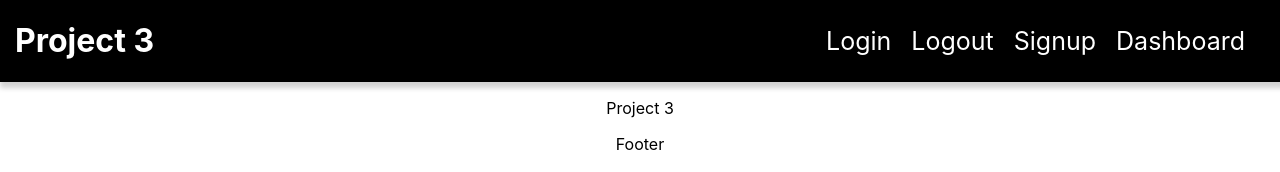
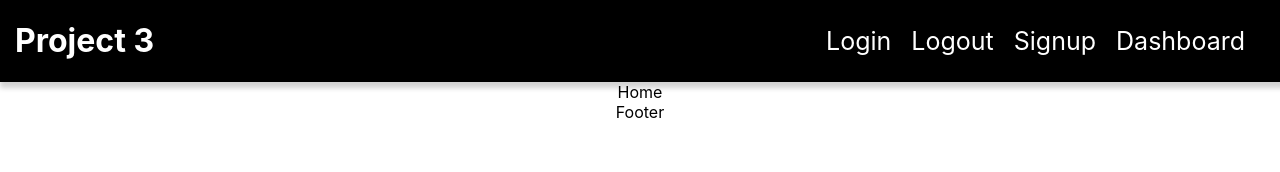
Before and after one commit to alyssak37/project3-client, a JavaScript app: page / in a window 1280 px wide. Shown: the top 172 px of the page. Built offline with nearby package versions, Linux system fonts and the light colour scheme; the HTML template or start-up script is replaced by a standard one.

Commit message:
adds basic CSR

```diff
--- a/src/App.js
+++ b/src/App.js
@@ -2,12 +2,38 @@
 import Header from './components/Header';
 import Footer from './components/Footer';
 import './App.css';
+import Home from './pages/Home';
+import Dashboard from './pages/Dashboard';
+import Signup from './pages/Signup';
+import Login from './pages/Login';
+
+import { Switch, Route } from 'react-router-dom';
+// create 4 page components , login signup dashboard home
+// define as function and export them
+// return a div with text content
+//import them into APP.js
+// import switch from React Router then define various routes
 
 function App() {
   return (
     <div className="App">
       <Header />
-        <p>Project 3</p>
+        <main>
+          <Switch>
+            <Route exact path="/" render={props =>
+              <Home />
+            } />
+            <Route exact path="/dashboard" render={props =>
+              <Dashboard />
+            } />
+            <Route exact path="/signup" render={props =>
+              <Signup />
+            } />
+            <Route exact path="/login" render={props =>
+              <Login />
+            } />
+        </Switch>
+        </main>
       <Footer />
     </div>
   );
```
